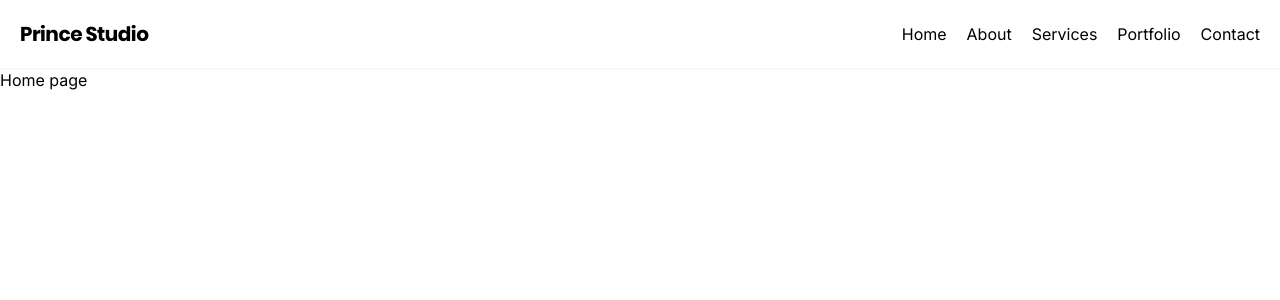
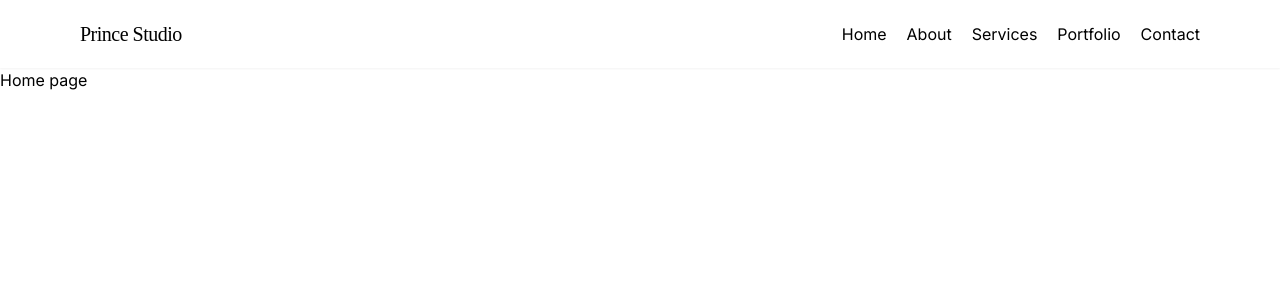
Before and after one commit to Jatin-Panesiya/prince-studio, a Next.js app: page / in a window 1280 px wide. Shown: the top 300 px of the page. Built offline with nearby package versions, Linux system fonts and the light colour scheme.

Commit message:
added container class

```diff
--- a/src/app/globals.css
+++ b/src/app/globals.css
@@ -13,9 +13,9 @@
 }
 
 .font-poppins-regular {
-  font-family: "Poppins-Regular";
+  font-family: "Poppins-Regular sans-serif" !important;
 }
 
 .font-poppins-bold {
-  font-family: "Poppins-Bold";
+  font-family: "Poppins-Bold sans-serif" !important;
 }
--- a/src/components/Header/Header.tsx
+++ b/src/components/Header/Header.tsx
@@ -8,7 +8,7 @@ const Header = () => {
   const [isMenuOpen, setIsMenuOpen] = useState(false);
 
   return (
-    <div className="shadow-sm bg-white sticky top-0 p-5 flex items-center justify-between">
+    <div className="shadow-sm bg-white sticky top-0 py-5 flex items-center justify-between container">
       <h1 className="capitalize font-poppins-bold tracking-tight text-xl">
         prince studio
       </h1>
--- a/tailwind.config.ts
+++ b/tailwind.config.ts
@@ -7,12 +7,24 @@ const config: Config = {
     "./src/app/**/*.{js,ts,jsx,tsx,mdx}",
   ],
   theme: {
+    container: {
+      padding: {
+        DEFAULT: "1rem",
+        sm: "2rem",
+        lg: "4rem",
+        xl: "5rem",
+        "2xl": "6rem",
+      },
+    },
     extend: {
       backgroundImage: {
         "gradient-radial": "radial-gradient(var(--tw-gradient-stops))",
         "gradient-conic":
           "conic-gradient(from 180deg at 50% 50%, var(--tw-gradient-stops))",
       },
+      maxWidth: {
+        container: "none",
+      },
     },
   },
   plugins: [],
```
